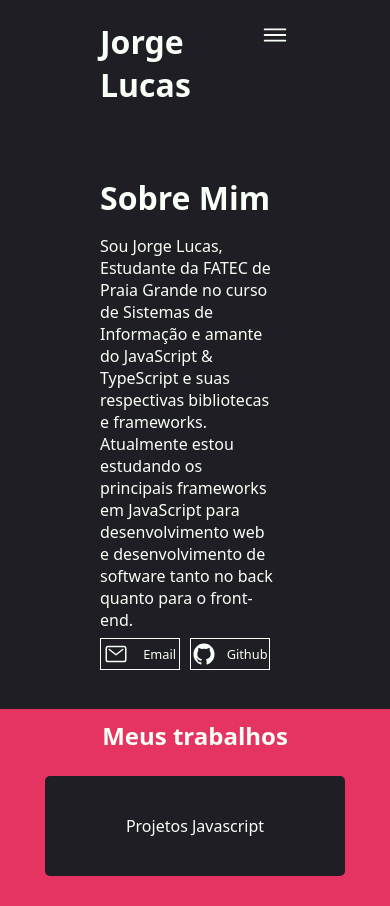
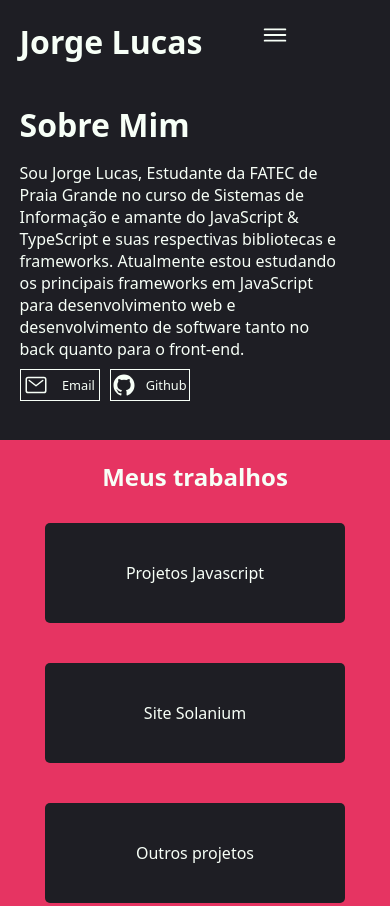
Before and after one commit to OTrigo/otrigo.github.io, a plain HTML site: page index.html in a window 390 px wide. Shown: the top 906 px of the page. Drawn offline with nearby package versions, Linux system fonts and the light colour scheme; a script that the page names is missing.

Commit message:
Mudanças na flexbox
Mudanças na responsividade e links adicionados

```diff
--- a/assets/css/style.css
+++ b/assets/css/style.css
@@ -268,6 +268,13 @@ span.efeito-logo:hover{
     background: var(--fundo);
 }
 
+article.projetosjs{
+    display:flex;
+    justify-content: center;
+    align-items: center;
+    flex-direction: column;
+}
+
 .card-js{
     display: flex;
     align-items: left;
@@ -372,11 +379,39 @@ span.efeito-logo:hover{
 
     article.sobre-direito{
         flex: 1;
-        margin:50px 0 0 100px;
+        margin:0px;
+        padding:5% 0% 0% 5%;
+    }
+
+    .width-nav{
+    padding-left:5%;
     }
 
 }
 
 @media (max-width:800px){
+    article.sobre-direito{
+        flex: 1;
+        margin:0px;
+        padding:5% 0% 0% 5%;
+    }
+
+    section#sobre-mim{
+        width:100%;
+    }
+
+    .width-nav{
+    padding-left:5%;
+    }
+
+    #meus-trabalhos h2.title, article.projetosjs h2.title{
+        text-align: center;
+        margin:5% 0 2.5% 0;
+        color:var(--texto)
+    }
+
+    article.sobre-direito p.text, article.sobre-direito h1.title{
+    width: 88%;
+}
 
 }
--- a/index.html
+++ b/index.html
@@ -44,7 +44,7 @@
                     </button>
 
 
-                    <a class="button" id="github" href="google.com">
+                    <a class="button" id="github" href="https://www.github.com/thepinkwheat">
                         <ion-icon name="logo-github"></ion-icon>
                         <p>Github</p>
                     </a>
```
